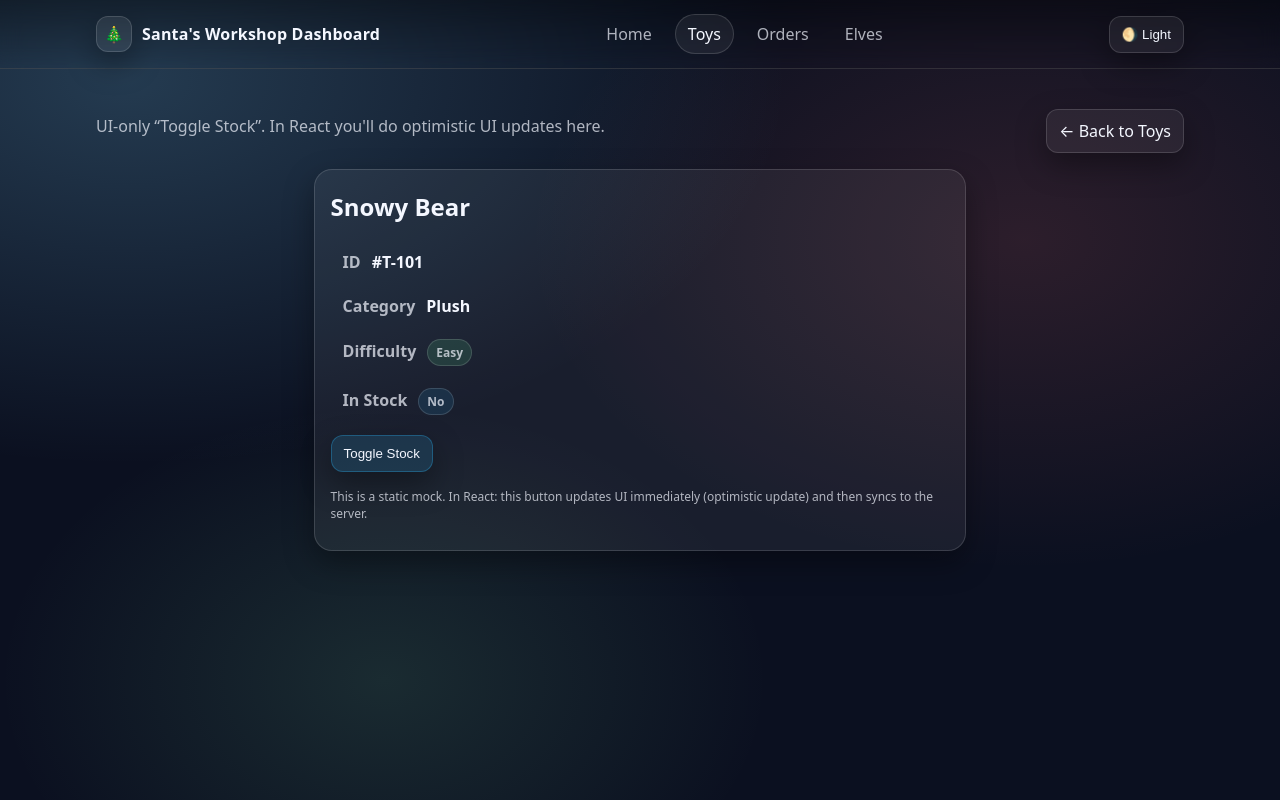
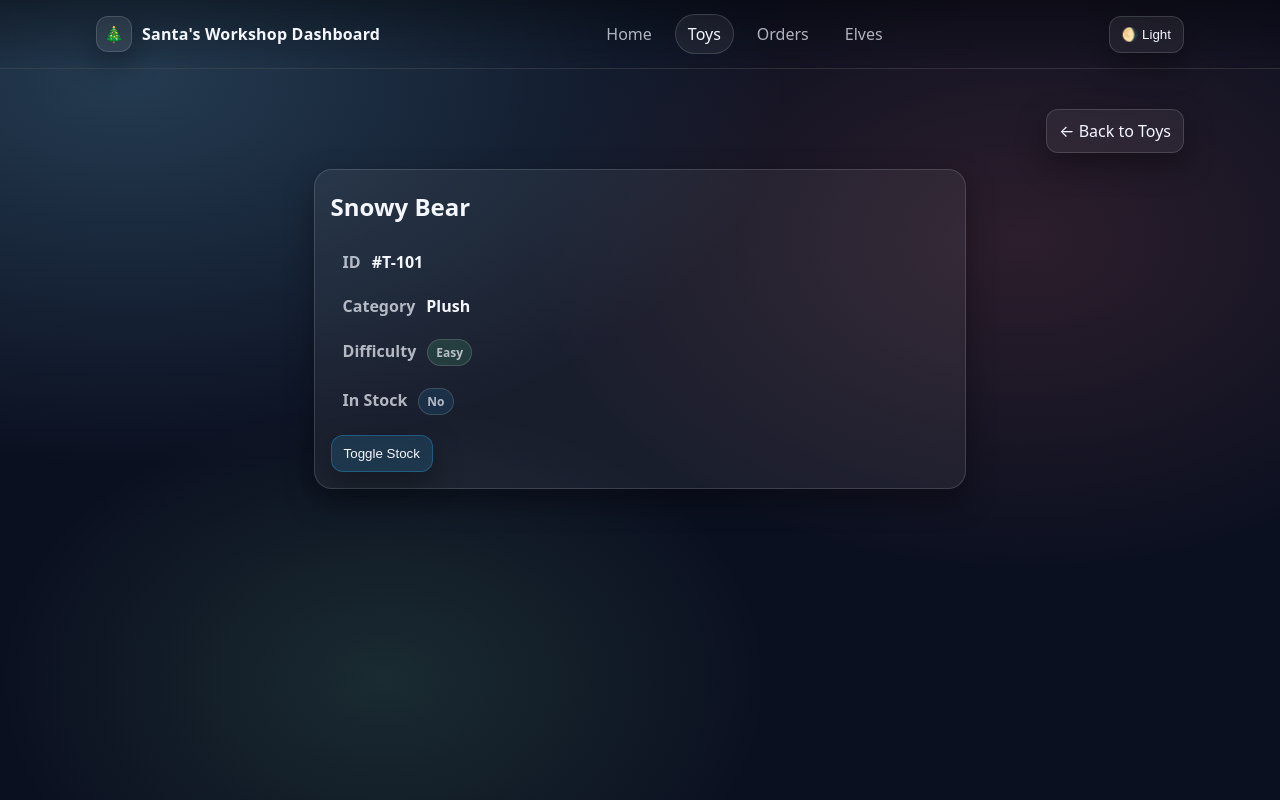
Before and after one commit to danyangelova/react-santa-dashboard, a React (Vite) app: page /toys/T-101 in a window 1280 px wide. Built offline with nearby package versions, Linux system fonts and the light colour scheme; data requests are answered from the project's data file.

Commit message:
clean up messages from pages

```diff
--- a/src/pages/ElvesPage.jsx
+++ b/src/pages/ElvesPage.jsx
@@ -41,17 +41,15 @@ export default function ElvesPage() {
                      <td>{elf.name}</td>
                      <td>{elf.role}</td>
                      <td>{elf.energy}</td>
-                      <td>
-                     <Link className="btn ghost" to={`/elves/${elf.id}`}>
-                        Profile
-                     </Link>
-                  </td>
+                     <td>
+                        <Link className="btn ghost" to={`/elves/${elf.id}`}>
+                           Profile
+                        </Link>
+                     </td>
                   </tr>
                ))}
             </tbody>
          </table>
-
-         <p className="footer-note">In React: clicking opens /elves/:elfId and nested /tasks route.</p>
       </main>
    );
 }
--- a/src/pages/HomePage.jsx
+++ b/src/pages/HomePage.jsx
@@ -84,8 +84,6 @@ export default function HomePage() {
                ))}
             </div>
          </section>
-
-         <p className="footer-note">Static UI only. In React, data will be loaded with React Query.</p>
       </main>
    );
 }
--- a/src/pages/OrdersPage.jsx
+++ b/src/pages/OrdersPage.jsx
@@ -23,7 +23,6 @@ export default function OrdersPage() {
          <div className="header">
             <div>
                <h1>Orders</h1>
-               <p className="sub">Filter by status using tabs (UI-only).</p>
             </div>
             <div className="tabs" role="tablist" aria-label="Order status tabs">
                {["All", "Pending", "Packed", "Shipped"].map((status) => (
@@ -76,8 +75,6 @@ export default function OrdersPage() {
                ＋ New Order
             </Link>
          </div>
-
-         <p className="footer-note">In React: tabs will control state + React Query will load filtered data.</p>
       </main>
    );
 }
--- a/src/pages/ToyDetailsPage.jsx
+++ b/src/pages/ToyDetailsPage.jsx
@@ -69,7 +69,8 @@ export default function ToyDetailsPage() {
       <main className="main-container">
          <div className="header">
             <div>
-               <p className="sub">UI-only “Toggle Stock”. In React you'll do optimistic UI updates here.</p>
+               <p></p>
+               {/* <p className="sub">UI-only “Toggle Stock”. In React you'll do optimistic UI updates here.</p> */}
             </div>
             <Link className="btn" to="/toys">
                ← Back to Toys
@@ -118,11 +119,6 @@ export default function ToyDetailsPage() {
                   {toggleMutation.isPending ? "Toggling..." : "Toggle Stock"}
                </button>
             </div>
-
-            <p className="footer-note">
-               This is a static mock. In React: this button updates UI immediately (optimistic update) and then syncs to
-               the server.
-            </p>
          </section>
       </main>
    );
--- a/src/pages/ToysPage.jsx
+++ b/src/pages/ToysPage.jsx
@@ -117,8 +117,6 @@ export default function ToysPage() {
                </tbody>
             </table>
          )}
-
-         <p className="footer-note">Static filtering/sorting UI only. In React, filter/sort will be state-driven.</p>
       </main>
    );
 }
```
